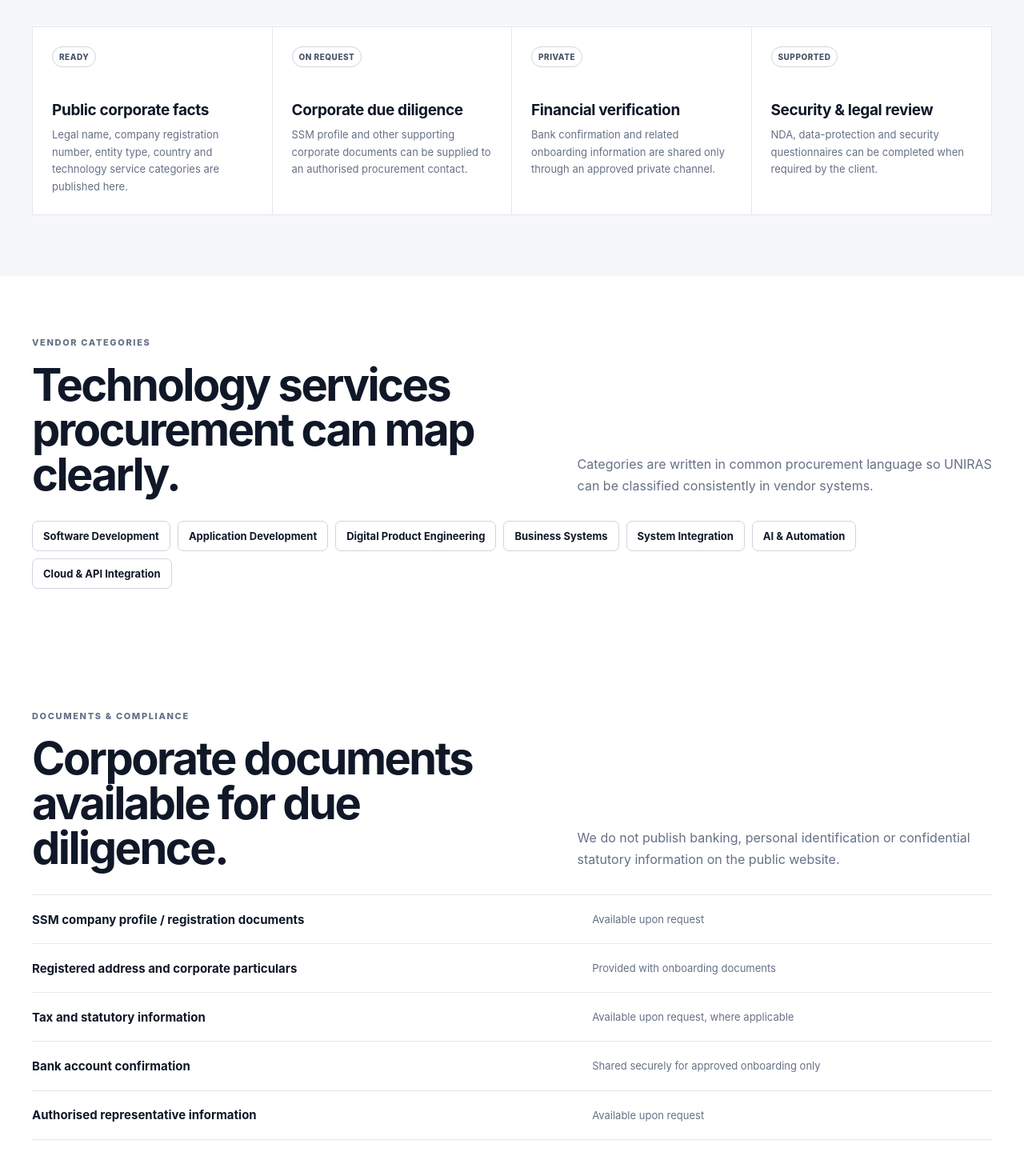
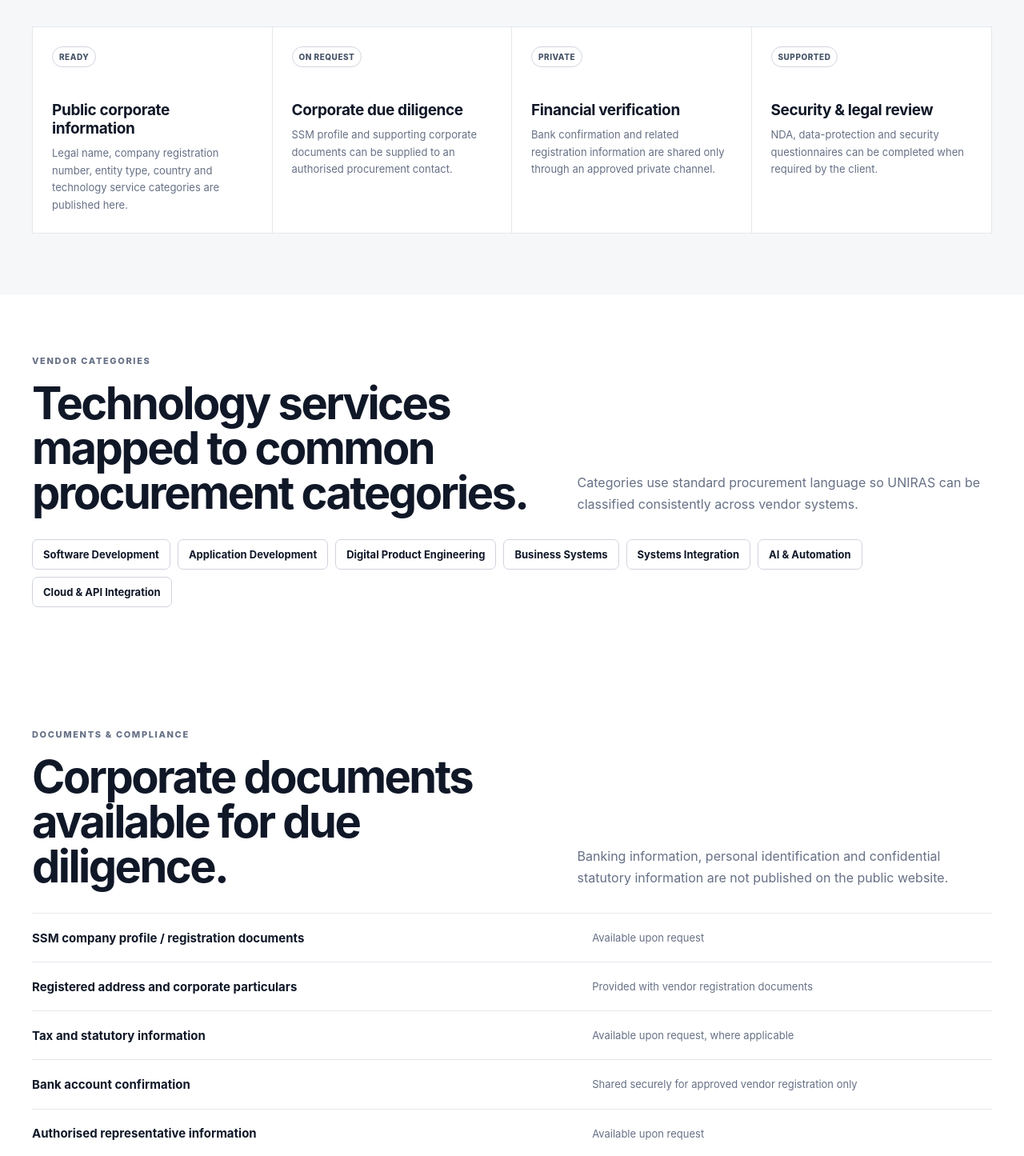
Before and after one commit to kaerogroup/uniras-corporate, a Next.js app: page /vendor in a window 1280 px wide. Shown: the part 1342-2787 px from the top of the page at 80% size. Built offline with nearby package versions, Linux system fonts and the light colour scheme.

Commit message:
refactor(vendor): tighten procurement language

```diff
--- a/app/vendor/page.tsx
+++ b/app/vendor/page.tsx
@@ -5,18 +5,18 @@ export const metadata = {
   description: "Corporate and procurement information for registering UNIRAS SDN. BHD. as a technology vendor.",
 };
 
-const categories = ["Software Development","Application Development","Digital Product Engineering","Business Systems","System Integration","AI & Automation","Cloud & API Integration"];
+const categories = ["Software Development","Application Development","Digital Product Engineering","Business Systems","Systems Integration","AI & Automation","Cloud & API Integration"];
 const readiness = [
-  ["Public corporate facts", "Ready", "Legal name, company registration number, entity type, country and technology service categories are published here."],
-  ["Corporate due diligence", "On request", "SSM profile and other supporting corporate documents can be supplied to an authorised procurement contact."],
-  ["Financial verification", "Private", "Bank confirmation and related onboarding information are shared only through an approved private channel."],
+  ["Public corporate information", "Ready", "Legal name, company registration number, entity type, country and technology service categories are published here."],
+  ["Corporate due diligence", "On request", "SSM profile and supporting corporate documents can be supplied to an authorised procurement contact."],
+  ["Financial verification", "Private", "Bank confirmation and related registration information are shared only through an approved private channel."],
   ["Security & legal review", "Supported", "NDA, data-protection and security questionnaires can be completed when required by the client."],
 ];
 const documents = [
   ["SSM company profile / registration documents", "Available upon request"],
-  ["Registered address and corporate particulars", "Provided with onboarding documents"],
+  ["Registered address and corporate particulars", "Provided with vendor registration documents"],
   ["Tax and statutory information", "Available upon request, where applicable"],
-  ["Bank account confirmation", "Shared securely for approved onboarding only"],
+  ["Bank account confirmation", "Shared securely for approved vendor registration only"],
   ["Authorised representative information", "Available upon request"],
   ["NDA / data protection / security questionnaire", "Can be completed as required"],
 ];
@@ -24,12 +24,12 @@ const documents = [
 export default function VendorPage() {
   return <main>
     <header className="site-header shell"><a className="brand" href="/" aria-label="UNIRAS home"><span className="brand-mark">U</span><span>UNIRAS</span></a><nav aria-label="Vendor page navigation"><a href="/">Company profile</a><span className="language-switch"><span className="active">EN</span><a href="/bm/vendor">BM</a></span></nav></header>
-    <section className={`${styles.hero} shell`}><div className="eyebrow">Procurement & Vendor Onboarding</div><h1>Vendor registration information.</h1><p>Key corporate information for procurement teams evaluating or onboarding UNIRAS SDN. BHD. as a technology vendor. Sensitive documents are supplied through an appropriate private channel rather than published on the public website.</p></section>
+    <section className={`${styles.hero} shell`}><div className="eyebrow">Procurement & Vendor Registration</div><h1>Vendor registration information.</h1><p>Key corporate information for procurement teams evaluating or registering UNIRAS SDN. BHD. as a technology vendor. Sensitive documents are supplied through an appropriate private channel rather than published on the public website.</p></section>
     <section className={`${styles.section} shell`}><div className="section-kicker">Corporate information</div><div className={styles.facts}><div><span>Legal name</span><strong>UNIRAS SDN. BHD.</strong></div><div><span>Registration no.</span><strong>1478108T / 202201032411</strong></div><div><span>Entity</span><strong>Private limited company</strong></div><div><span>Country</span><strong>Malaysia</strong></div><div><span>Primary business</span><strong>Digital products, applications & business systems</strong></div><div><span>General contact</span><strong>uniras.capital@gmail.com</strong></div></div></section>
-    <section className={`${styles.section} ${styles.soft}`}><div className="shell"><div className="section-kicker">Procurement readiness</div><div className={styles.heading}><h2>Clear public facts. Controlled private documents.</h2><p>Procurement teams can evaluate our vendor fit quickly while sensitive corporate, banking and personal information remains protected.</p></div><div className={styles.readiness}>{readiness.map(([title,status,body])=><article key={title}><div><span>{status}</span></div><h3>{title}</h3><p>{body}</p></article>)}</div></div></section>
-    <section className={`${styles.section} shell`}><div className="section-kicker">Vendor categories</div><div className={styles.heading}><h2>Technology services procurement can map clearly.</h2><p>Categories are written in common procurement language so UNIRAS can be classified consistently in vendor systems.</p></div><div className={styles.tags}>{categories.map((item)=><span key={item}>{item}</span>)}</div></section>
-    <section className={`${styles.section} shell`}><div className="section-kicker">Documents & compliance</div><div className={styles.heading}><h2>Corporate documents available for due diligence.</h2><p>We do not publish banking, personal identification or confidential statutory information on the public website.</p></div><div className={styles.documents}>{documents.map(([name,status])=><div key={name}><strong>{name}</strong><span>{status}</span></div>)}</div></section>
-    <section className={`${styles.section} ${styles.note}`}><div className={`shell ${styles.noteInner}`}><div><div className="section-kicker">Procurement contact</div><h2>Need UNIRAS registered in your vendor system?</h2><p>Send the registration form, document checklist or procurement requirements. We will respond with the relevant corporate information through the appropriate channel.</p></div><a className="button primary" href="mailto:uniras.capital@gmail.com?subject=Vendor%20Registration%20-%20UNIRAS%20SDN.%20BHD.">Request vendor documents</a></div></section>
+    <section className={`${styles.section} ${styles.soft}`}><div className="shell"><div className="section-kicker">Procurement readiness</div><div className={styles.heading}><h2>Clear public information. Controlled private documents.</h2><p>Procurement teams can evaluate vendor fit efficiently while sensitive corporate, banking and personal information remains protected.</p></div><div className={styles.readiness}>{readiness.map(([title,status,body])=><article key={title}><div><span>{status}</span></div><h3>{title}</h3><p>{body}</p></article>)}</div></div></section>
+    <section className={`${styles.section} shell`}><div className="section-kicker">Vendor categories</div><div className={styles.heading}><h2>Technology services mapped to common procurement categories.</h2><p>Categories use standard procurement language so UNIRAS can be classified consistently across vendor systems.</p></div><div className={styles.tags}>{categories.map((item)=><span key={item}>{item}</span>)}</div></section>
+    <section className={`${styles.section} shell`}><div className="section-kicker">Documents & compliance</div><div className={styles.heading}><h2>Corporate documents available for due diligence.</h2><p>Banking information, personal identification and confidential statutory information are not published on the public website.</p></div><div className={styles.documents}>{documents.map(([name,status])=><div key={name}><strong>{name}</strong><span>{status}</span></div>)}</div></section>
+    <section className={`${styles.section} ${styles.note}`}><div className={`shell ${styles.noteInner}`}><div><div className="section-kicker">Procurement contact</div><h2>Need to register UNIRAS in your vendor system?</h2><p>Send the registration form, document checklist or procurement requirements. We will provide the relevant corporate information through the appropriate channel.</p></div><a className="button primary" href="mailto:uniras.capital@gmail.com?subject=Vendor%20Registration%20-%20UNIRAS%20SDN.%20BHD.">Request vendor documents</a></div></section>
     <footer className="footer shell"><div className="brand"><span className="brand-mark">U</span><span>UNIRAS</span></div><p>UNIRAS SDN. BHD.<br/>Registration No. 1478108T / 202201032411</p><p>Digital Products · Applications · Business Systems</p><p>© 2026 UNIRAS SDN. BHD.</p></footer>
   </main>;
 }
```
